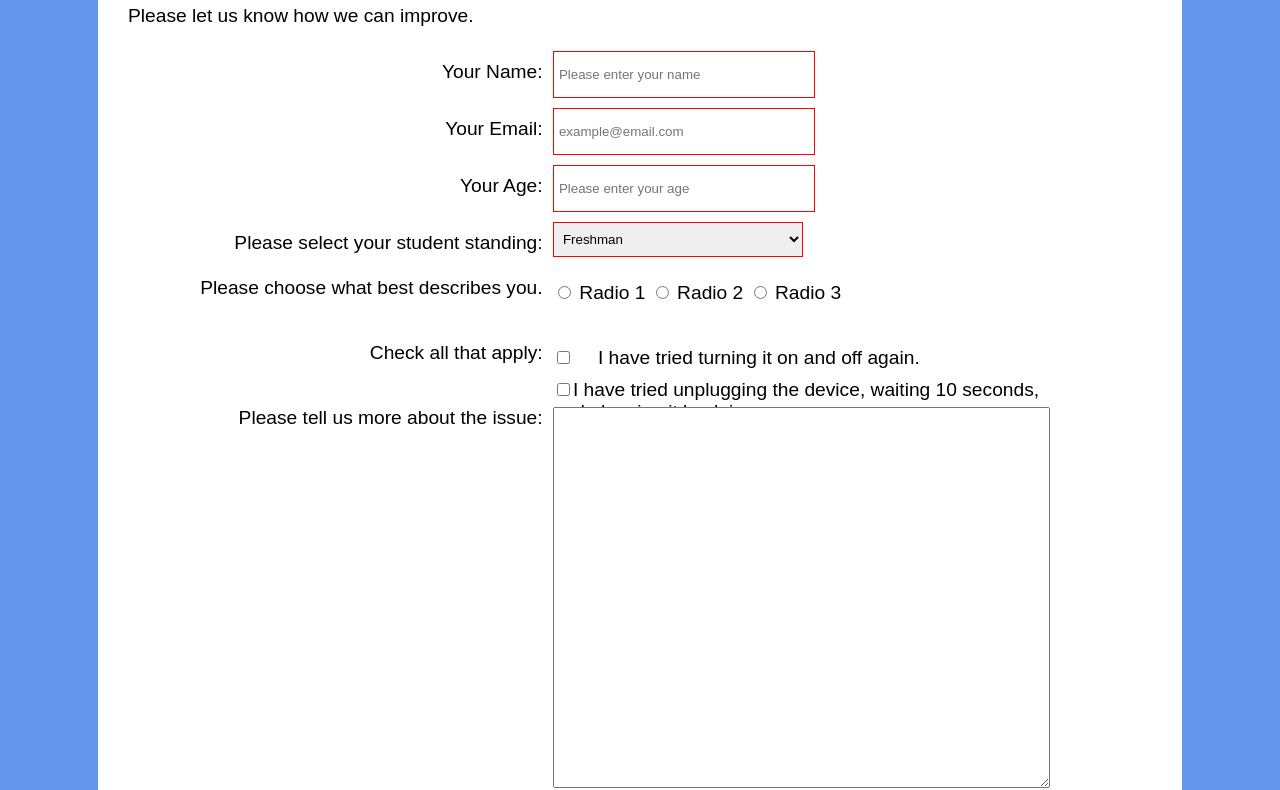
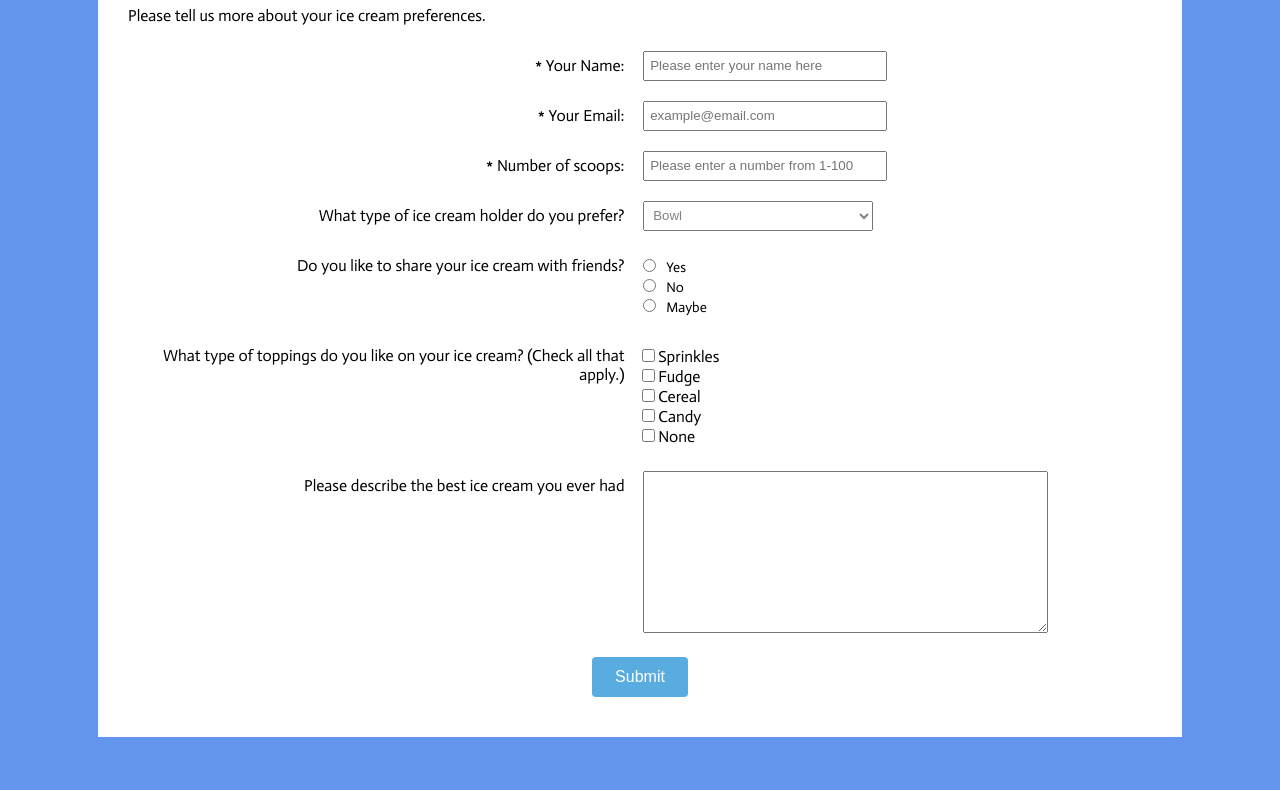
Before and after one commit to geraldiner/survey-form, a plain HTML site: page index.html in a window 1280 px wide. Shown: the part 105-895 px from the top of the page. After the commit the page ends 842 px from the top, so only its background shows below. Drawn offline with Linux system fonts and the light colour scheme.

Commit message:
now an ice cream survey form, updated css

```diff
--- a/index.html
+++ b/index.html
@@ -10,77 +10,82 @@
 
 <body>
     <main>
-        <h1 id="title">Feedback Form</h1>
-        <p id="description">Please let us know how we can improve.</p>
+        <h1 id="title">Ice Cream Preferences Survey Form</h1>
+        <p id="description">Please tell us more about your ice cream preferences.</p>
         <form action="" id="survey-form">
             <div class="row">
                 <div class="left">
-                    <label for="name" id="name-label">Your Name: </label>
+                    <label for="name" id="name-label">* Your Name:</label>
                 </div>
                 <div class="right">
-                    <input type="text" name="name" class="input-field" id="name" placeholder="Please enter your name" required>
+                    <input type="text" name="name" class="input-field" id="name" placeholder="Please enter your name here" required>
+                </div>
+            </div>
+            <div class="row">
+                <div class="left"><label for="email" id="email-label">* Your Email:</label></div>
+                <div class="right"><input type="email" name="email" id="email" class="input-field" placeholder="example@email.com" required></div>
+            </div>
+            <div class="row">
+                <div class="left"><label for="number" id="number-label">* Number of scoops:</label></div>
+                <div class="right"><input type="number" name="number" id="number" class="input-field" id="number" min="1" max="100" placeholder="Please enter a number from 1-100" required></div>
+            </div>
+            <div class="row">
+                <div class="left">What type of ice cream holder do you prefer?</div>
+                <div class="right">
+                    <select name="dropchoices" id="dropdown" class="input-field">
+                        <option disabled value>Select an option</option>
+                        <<option value="bowl">Bowl</option>}
+                            option
+                            <option value="s-cone">Sugar Cone</option>
+                            <option value="w-cone">Waffle Cone</option>
+                    </select>
                 </div>
             </div>
             <div class="row">
                 <div class="left">
-                    <label for="email" id="email-label">Your Email: </label>
+                    Do you like to share your ice cream with friends?
                 </div>
                 <div class="right">
-                    <input type="email" name="email" class="input-field" id="email" placeholder="example@email.com" required>
+                    <ul id="radios">
+                        <li class="radio">
+                            <label for="radio1"><input type="radio" name="radiochoice" id="radio1" class="radio-label" value="1">Yes</label>
+                        </li>
+                        <li class="radio">
+                            <label for="radio2"><input type="radio" name="radiochoice" id="radio2" class="radio-label" value="0">No</label>
+                        </li>
+                        <li class="radio">
+                            <label for="radio3"><input type="radio" name="radiochoice" id="radio3" class="radio-label" value="2">Maybe</label>
+                        </li>
+                    </ul>
                 </div>
             </div>
             <div class="row">
-                <div class="left"><label for="number" id="number-label">Your Age: </label></div>
-                <div class="right"><input type="number" name="number" class="input-field" id="number" placeholder="Please enter your age" required min="1" max="100"></div>
-            </div>
-
-            <div class="row">
-            	<div class="left">
-            		Please select your student standing:
-            	</div>
-            	<div class="right">
-            		<select name="dropchoices" class="input-field" id="dropdown" class="dropdown">
-						<option disabled value>Select an option</option>
-						<option value="student">Freshman</option>
-						<option value="job">Sophomore</option>
-						<option value="learner">Junior</option>
-						<option value="preferNo">Senior</option>
-						<option value="other">Other</option>
-            		</select>
-            	</div>
-            </div>
-
-            <div class="row">
-            	<div class="left">
-            		Please choose what best describes you.
-            	</div>
-            	<div id="radios" class="right">
-            		<input type="radio" name="radiochoice" id="radio1" value="1">
-            		<label for="radio1" class="label">Radio 1</label>
-            		<input type="radio" name="radiochoice" id="radio2" value="2">
-            		<label for="radio2" class="label">Radio 2</label>
-            		<input type="radio" name="radiochoice" id="radio3" value="3">
-            		<label for="radio3" class="label">Radio 3</label>
-            	</div>
+                <div class="left">
+                    What type of toppings do you like on your ice cream? (Check all that apply.)
+                </div>
+                <div class="right">
+                    <ul id="checks">
+                        <li class="check"><label for="check1"><input type="checkbox" name="checkchoice" id="check1" value="sprinkles">Sprinkles</label></li>
+                        <li class="check"><label for="check2"><input type="checkbox" name="checkchoice" id="check2" value="fudge">Fudge</label></li>
+                        <li class="check"><label for="check3"><input type="checkbox" name="checkchoice" id="check3" value="cereal">Cereal</label></li>
+                        <li class="check"><label for="check4"><input type="checkbox" name="checkchoice" id="check4" value="candy">Candy</label></li>
+                        <li class="check"><label for="check4"><input type="checkbox" name="checkchoice" id="check4" value="none">None</label></li>
+                    </ul>
+                </div>
             </div>
             <div class="row">
-            	<div class="left">Check all that apply: </div>
-            	<div id="checks" class="right">
-            		<div class="check-choice"><input id="check1" type="checkbox" name="checkchoice" value="1"><label for="check1" class="check-label">I have tried turning it on and off again. </label></div>
-            		<div class="check-choice"><input id="check2" type="checkbox" name="checkchoice" value="2"><label for="check2" id="check-label">I have tried unplugging the device, waiting 10 seconds, and plugging it back in. </label></div>
-            	</div>
+                <div class="left">Please describe the best ice cream you ever had</div>
+                <div class="right"><textarea name="desc" rows="10"></textarea></div>
             </div>
-            <div class="row">
-            	<div class="left">Please tell us more about the issue: </div>
-            	<div class="right"> <textarea name="essay" rows="25"></textarea></div>
+            <div class="row bottom">
+                <button id="submit" type="submit">Submit</button>
             </div>
-
-
-            <center><button type="submit" name="submit" id="submit">Submit</button></center>
         </form>
     </main>
-    <script src="https://cdn.freecodecamp.org/testable-projects-fcc/v1/bundle.js" type="text/javascript" charset="utf-8" async defer>
-    </script>
+    <footer>
+    </footer>
 </body>
+<script src="https://cdn.freecodecamp.org/testable-projects-fcc/v1/bundle.js" type="text/javascript" charset="utf-8" async defer>
+</script>
 
 </html>
--- a/main.css
+++ b/main.css
@@ -1,16 +1,18 @@
-body {
+@import url(https://fonts.googleapis.com/css?family=Actor:400,500);
+
+html, body {
 	margin: 0;
 	padding: 0;
 	left: 0;
 	top: 0;
 	background-color: cornflowerblue;
+	font-family: 'Actor', sans-serif;
 }
 
 main {
 	width: 80%;
 	margin: auto;
 	padding: 30px;
-	font-family: sans-serif;
 	background-color: white;
 }
 
@@ -18,8 +20,80 @@ h1#title {
 	text-align: center;
 }
 
-p, form {
-	font-size: 1.2em;
+.row {
+	display: block;
+}
+
+.left {
+	display: inline-block;
+	width: 48%;
+	vertical-align: top;
+	text-align: right;
+	margin-top: 10px;
+	padding: 5px;
+}
+
+.right {
+	display: inline-block;
+	width: 48%;
+	vertical-align: middle;
+}
+
+.input-field {
+	height: 16px;
+	padding: 5px;
+	width: 230px;
+	margin: 10px;
+}
+
+#dropdown {
+	height: 30px;
+	color: #828282;
+}
+
+ul {
+	list-style-type: none;
+	margin: 0;
+	padding: 0;
+}
+
+#radios, #checks {
+	padding: 5px;
+	margin: 10px 0;
+}
+
+.radio-label {
+	margin-right: 10px;
+}
+
+li.radio label {
+	font-size: 14px;
+}
+
+textarea {
+	margin: 10px;
+	padding: 5px;
+	width: 80%;
+}
+
+.bottom {
+	text-align: center;
+}
+
+#submit {
+  background-color: #59ace0;
+  border-radius: 4px;
+  color: white;
+  font-size: 1em;
+  height: 40px;
+  width: 96px;
+  margin: 10px;
+  border: 0px solid;
+}
+
+/*
+.row {
+	display: block;
 }
 
 .left {
@@ -59,9 +133,7 @@ p, form {
 
 .check-label {
   position: relative;
-  left: 15px;
   margin-left: 10px;
-  display: inline-block;
   padding-bottom: 10px;
 }
 
```
